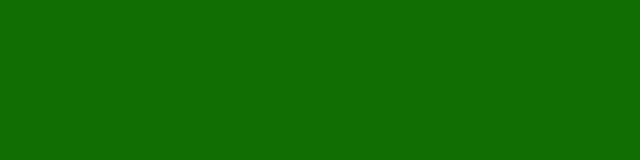
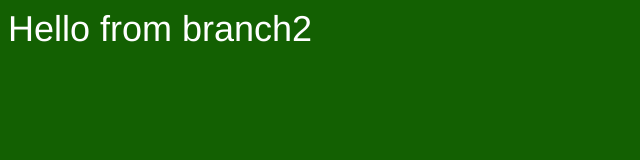
Before and after one commit to luckyone36/Docflow, a plain HTML site: page index.html in a window 1280 px wide. Shown: the whole page, without its empty margins (0-640 px from the left). Drawn offline with Linux system fonts and the light colour scheme.

Commit message:
added text

```diff
--- a/index.html
+++ b/index.html
@@ -7,9 +7,11 @@
   <meta name="Generator" content="Cocoa HTML Writer">
   <meta name="CocoaVersion" content="2113">
   <style type="text/css">
-    body {background-color: #0f7001}
+    body {background-color: #136002}
+    p.p1 {margin: 0.0px 0.0px 0.0px 0.0px; font: 36.0px Helvetica; color: #ffffff}
   </style>
 </head>
 <body>
+<p class="p1">Hello from branch2</p>
 </body>
 </html>
```
